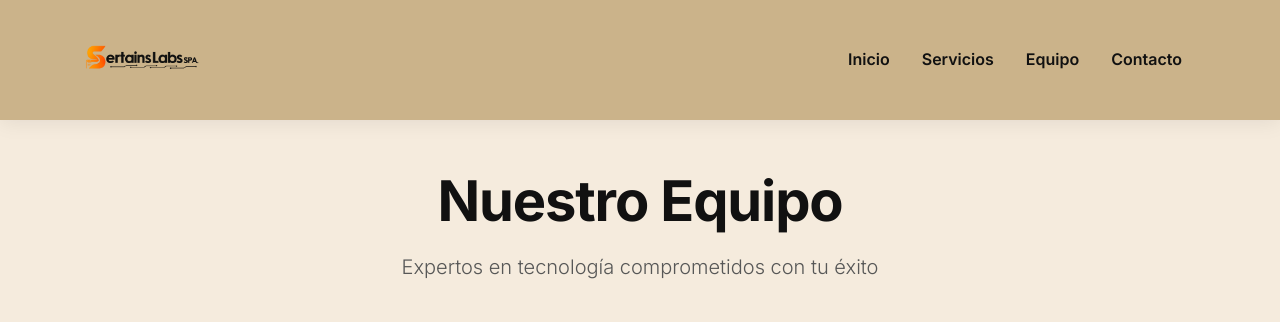
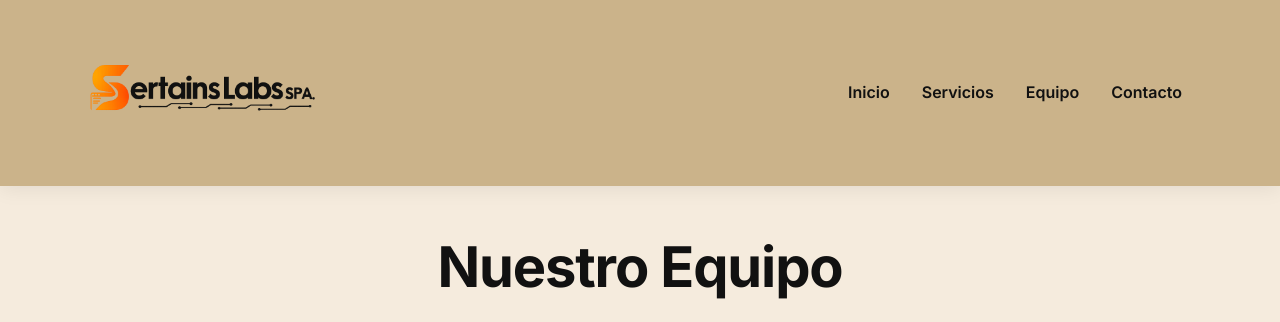
Before and after one commit to Eduardo3090/SertainsLabs-pageweb, a Flask app: page /equipo in a window 1280 px wide. Shown: the top 322 px of the page. Run offline with Flask 3, Linux system fonts and the light colour scheme.

Commit message:
Update base.html

```diff
--- a/templates/base.html
+++ b/templates/base.html
@@ -23,10 +23,10 @@
 <body>
 
     <!-- Navbar con logo2 mucho más grande -->
-    <nav class="navbar navbar-expand-lg sticky-top" style="background-color: #E8D5B7; padding: 15px 0;">
+    <nav class="navbar navbar-expand-lg sticky-top" style="background-color: #E8D5B7; padding: 8px 0;">
         <div class="container">
             <a class="navbar-brand" href="/">
-                <img src="{{ url_for('static', filename='img/logo2.png') }}" alt="SertainsLabs SpA" style="height: 80px; width: auto;">
+                <img src="{{ url_for('static', filename='img/logo2.png') }}" alt="SertainsLabs SpA" style="height: 160px; width: auto;">
             </a>
             <button class="navbar-toggler" type="button" data-bs-toggle="collapse" data-bs-target="#navbarNav">
                 <span class="navbar-toggler-icon"></span>
```
